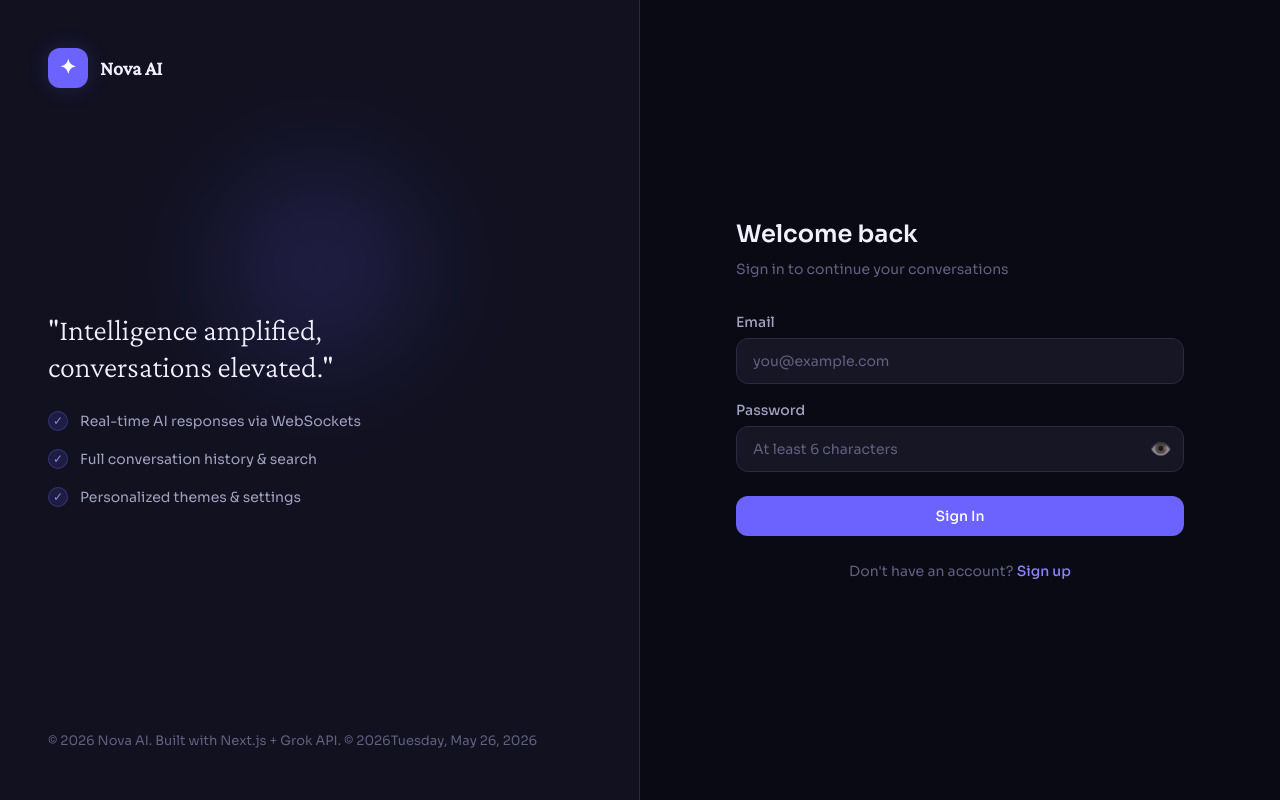
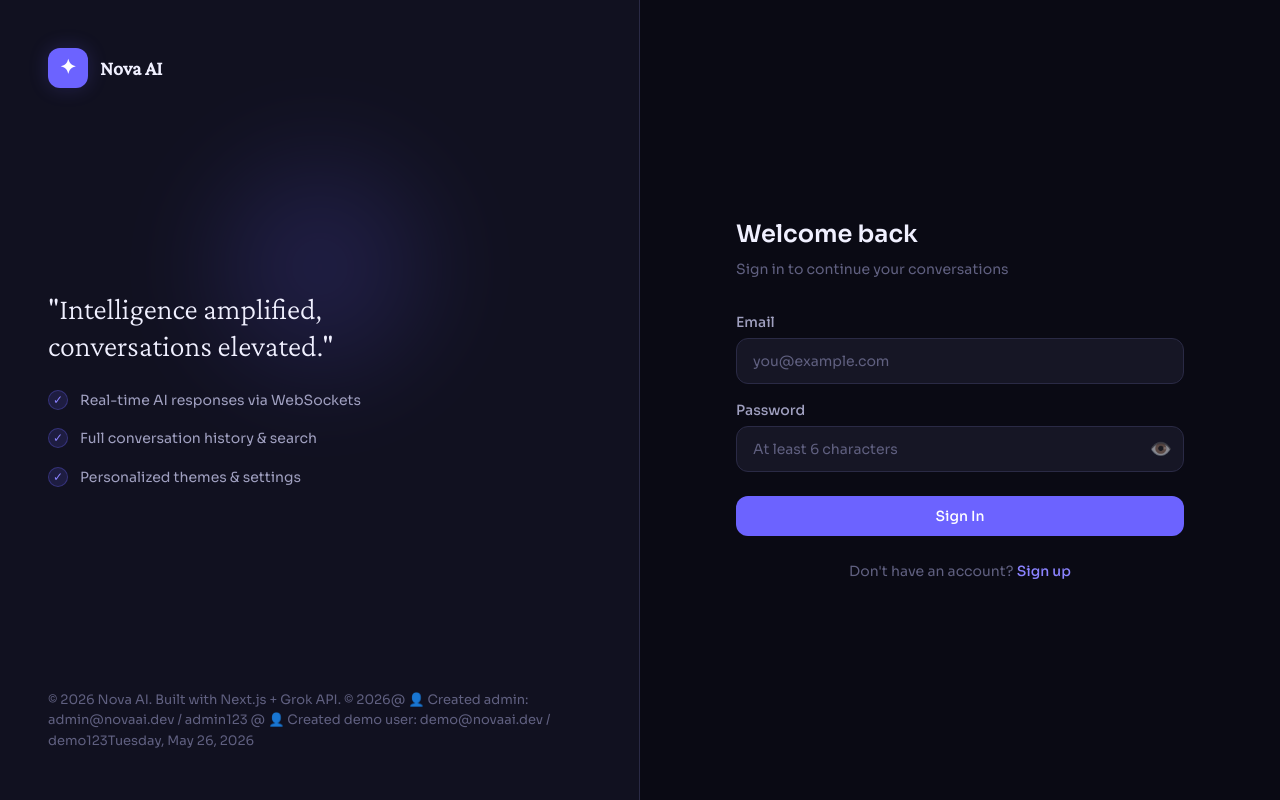
Before and after one commit to niraj-wagh/nova-ai-chatbot, a Next.js app in the folder frontend/: page /login in a window 1280 px wide. Built offline with nearby package versions, Linux system fonts and the light colour scheme.

Commit message:
Fix: update year to 2026

```diff
--- a/frontend/pages/login.js
+++ b/frontend/pages/login.js
@@ -87,6 +87,8 @@ export default function LoginPage() {
           <p style={{ color: 'var(--text-muted)', fontSize: '13px' }}>
             © 2026 Nova AI. Built with Next.js + Grok API.
             © {new Date().getFullYear()}
+            @ 👤 Created admin: admin@novaai.dev / admin123
+            @ 👤 Created demo user: demo@novaai.dev / demo123
 {new Date().toLocaleDateString('en-US', {
   weekday: 'long',
   year: 'numeric',
```
